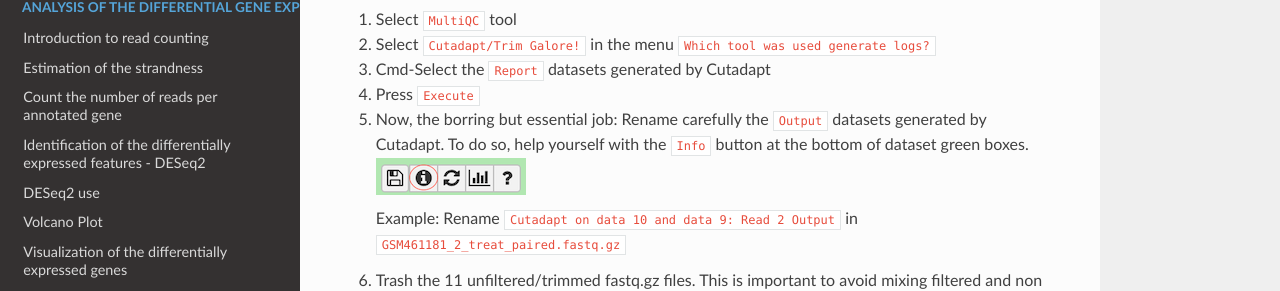
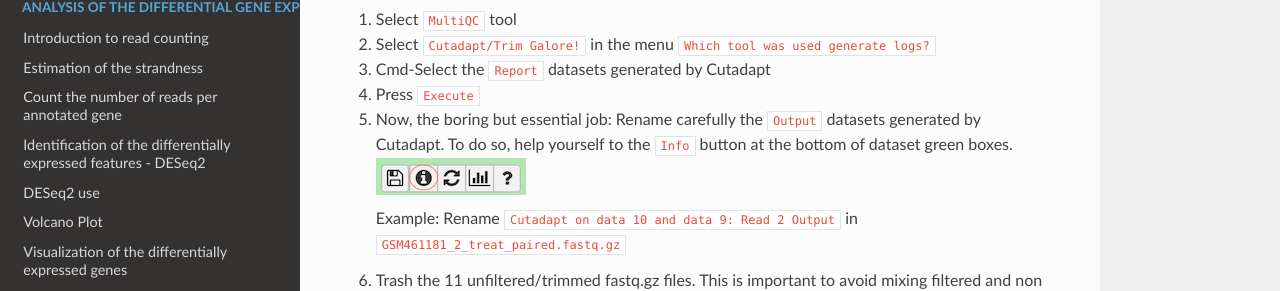
Before and after one commit to ARTbio/springday, an MkDocs documentation site: the page built from docs/Cutadapt.md, in a window 1280 px wide and 900 px high, scrolled down 1091 px. Shown: the part 405-696 px from the top of the window. Built offline with MkDocs 1.6.1, drawn with Linux system fonts in a browser that asks for light colours; nearby versions of some CDN libraries.

Commit message:
'borring' to 'boring' and 'with' to 'to'

```diff
--- a/docs/Cutadapt.md
+++ b/docs/Cutadapt.md
@@ -51,8 +51,8 @@
 2. Select `Cutadapt/Trim Galore!` in the menu `Which tool was used generate logs?`
 3. Cmd-Select the `Report` datasets generated by Cutadapt
 4. Press `Execute`
-5. Now, the borring but essential job: Rename carefully the `Output` datasets generated
-by Cutadapt. To do so, help yourself with the `Info` button at the bottom of dataset green
+5. Now, the boring but essential job: Rename carefully the `Output` datasets generated
+by Cutadapt. To do so, help yourself to the `Info` button at the bottom of dataset green
 boxes. ![](images/info.png)
 
     Example: Rename `Cutadapt on data 10 and data 9: Read 2 Output` in `GSM461181_2_treat_paired.fastq.gz`
```
